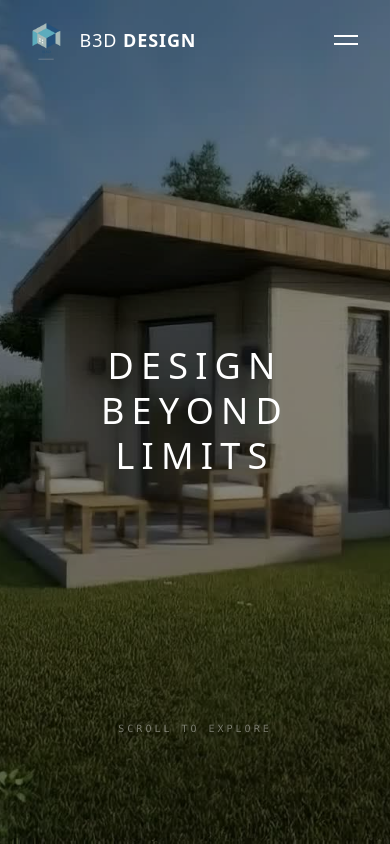
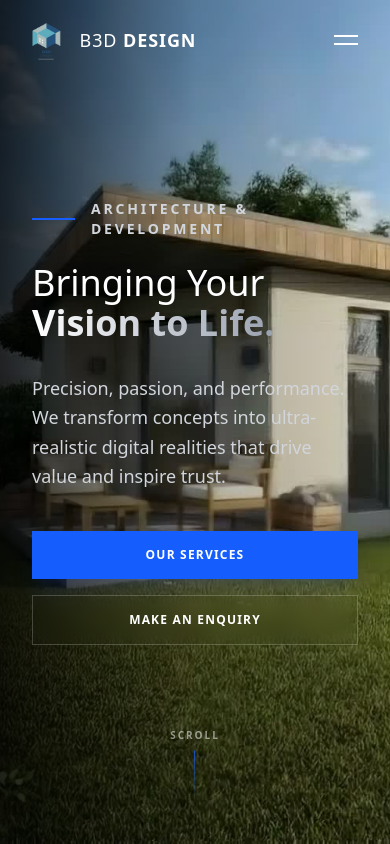
Before and after one commit to Muchona/b3d-designs, a React (Vite) app: page / in a window 390 px wide. Shown: the top 844 px of the page. Built offline with nearby package versions, Linux system fonts and the light colour scheme.

Commit message:
Fix mobile crash, improve scrollytelling performance with Canvas, and update content

```diff
--- a/package.json
+++ b/package.json
@@ -2,11 +2,11 @@
   "name": "b3d-designs",
   "private": true,
   "version": "0.0.0",
-  "homepage": "https://b3ddesigns.ie",
+  "homepage": "https://Muchona.github.io/b3d-designs",
   "type": "module",
   "scripts": {
     "dev": "vite",
-    "build": "tsc -b && vite build && node -e \"require('fs').copyFileSync('dist/index.html', 'dist/404.html'); require('fs').writeFileSync('dist/.nojekyll', '')\"",
+    "build": "tsc -b && vite build",
     "lint": "eslint .",
     "preview": "vite preview",
     "predeploy": "npm run build",
--- a/src/components/About.tsx
+++ b/src/components/About.tsx
@@ -1,6 +1,6 @@
 import { useRef } from 'react';
 import { Link } from 'react-router-dom';
-import { motion, useScroll, useTransform, MotionValue } from 'framer-motion';
+import { motion, useScroll, useTransform } from 'framer-motion';
 
 const cultureValues = [
     {
@@ -25,76 +25,8 @@ const cultureValues = [
     }
 ];
 
-interface CultureItemProps {
-    item: typeof cultureValues[0];
-    index: number;
-    scrollYProgress: MotionValue<number>;
-}
-
-function CultureBackgroundItem({ item, index, scrollYProgress }: CultureItemProps) {
-    const rangeStart = index * 0.25;
-    const rangeEnd = rangeStart + 0.25;
-    const opacity = useTransform(scrollYProgress,
-        [rangeStart, rangeStart + 0.05, rangeEnd - 0.05, rangeEnd],
-        [0, 1, 1, 0]
-    );
-
-    return (
-        <motion.div
-            key={`bg-${index}`}
-            style={{ opacity }}
-            className="absolute inset-0"
-        >
-            <img
-                src={item.image}
-                alt={item.title}
-                className="w-full h-full object-cover"
-                style={{ opacity: 0.5 }}
-            />
-            <div className="absolute inset-0 bg-black/60" />
-        </motion.div>
-    );
-}
-
-function CultureCard({ item, index, scrollYProgress }: CultureItemProps) {
-    const rangeStart = index * 0.25;
-    const rangeEnd = rangeStart + 0.25;
-
-    const opacity = useTransform(scrollYProgress,
-        [rangeStart, rangeStart + 0.05, rangeEnd - 0.05, rangeEnd],
-        [0, 1, 1, 0]
-    );
-    const y = useTransform(scrollYProgress,
-        [rangeStart, rangeStart + 0.1, rangeEnd],
-        [50, 0, -50]
-    );
-
-    return (
-        <motion.div
-            style={{ opacity, y }}
-            className="absolute inset-0 flex items-center justify-center p-6 md:p-20 pointer-events-none"
-        >
-            <div className="max-w-xl pointer-events-auto">
-                <span className="block font-mono text-6xl md:text-8xl text-white/10 font-bold mb-[-2rem] md:mb-[-3rem] select-none">
-                    0{index + 1}
-                </span>
-
-                <div className="relative ml-4 md:ml-8">
-                    <h3 className="text-5xl md:text-7xl font-display font-bold mb-8 text-white tracking-tight leading-none drop-shadow-md">
-                        {item.title}
-                    </h3>
-                    <div className="h-1 w-24 bg-bureau-blue mb-8"></div>
-                    <p className="text-gray-100 text-lg md:text-2xl leading-relaxed font-light drop-shadow-sm">
-                        {item.text}
-                    </p>
-                </div>
-            </div>
-        </motion.div>
-    );
-}
-
 export default function About() {
-    const containerRef = useRef<HTMLDivElement>(null);
+    const containerRef = useRef(null);
     const { scrollYProgress } = useScroll({
         target: containerRef,
         offset: ["start start", "end end"]
@@ -200,14 +132,32 @@ export default function About() {
 
                     {/* Background Image Layer */}
                     <div className="absolute inset-0 z-0">
-                        {cultureValues.map((item, index) => (
-                            <CultureBackgroundItem
-                                key={`bg-${index}`}
-                                item={item}
-                                index={index}
-                                scrollYProgress={scrollYProgress}
-                            />
-                        ))}
+                        {cultureValues.map((item, index) => {
+                            const rangeStart = index * 0.25;
+                            const rangeEnd = rangeStart + 0.25;
+                            const opacity = useTransform(scrollYProgress,
+                                [rangeStart, rangeStart + 0.05, rangeEnd - 0.05, rangeEnd],
+                                [0, 1, 1, 0]
+                            );
+
+                            return (
+                                <motion.div
+                                    key={`bg-${index}`}
+                                    style={{ opacity }}
+                                    className="absolute inset-0"
+                                >
+                                    {/* Image with very low opacity to barely show texture */}
+                                    <img
+                                        src={item.image}
+                                        alt={item.title}
+                                        className="w-full h-full object-cover"
+                                        style={{ opacity: 0.5 }}
+                                    />
+                                    {/* Heavy Overlay to darken it further */}
+                                    <div className="absolute inset-0 bg-black/60" />
+                                </motion.div>
+                            )
+                        })}
                     </div>
 
                     {/* Content Layer */}
@@ -228,14 +178,45 @@ export default function About() {
 
                         {/* Right Panel - Scrolling Cards */}
                         <div className="w-full md:w-2/3 relative flex-1 flex items-center justify-center p-6 md:p-20 overflow-hidden z-10">
-                            {cultureValues.map((item, index) => (
-                                <CultureCard
-                                    key={index}
-                                    item={item}
-                                    index={index}
-                                    scrollYProgress={scrollYProgress}
-                                />
-                            ))}
+                            {cultureValues.map((item, index) => {
+                                // Calculate opacity/y-position based on scroll progress
+                                const rangeStart = index * 0.25;
+                                const rangeEnd = rangeStart + 0.25;
+
+                                const opacity = useTransform(scrollYProgress,
+                                    [rangeStart, rangeStart + 0.05, rangeEnd - 0.05, rangeEnd],
+                                    [0, 1, 1, 0]
+                                );
+                                const y = useTransform(scrollYProgress,
+                                    [rangeStart, rangeStart + 0.1, rangeEnd],
+                                    [50, 0, -50]
+                                );
+
+                                return (
+                                    <motion.div
+                                        key={index}
+                                        style={{ opacity, y }}
+                                        className="absolute inset-0 flex items-center justify-center p-6 md:p-20 pointer-events-none"
+                                    >
+                                        <div className="max-w-xl pointer-events-auto">
+                                            {/* Numeric Indicator */}
+                                            <span className="block font-mono text-6xl md:text-8xl text-white/10 font-bold mb-[-2rem] md:mb-[-3rem] select-none">
+                                                0{index + 1}
+                                            </span>
+
+                                            <div className="relative ml-4 md:ml-8">
+                                                <h3 className="text-5xl md:text-7xl font-display font-bold mb-8 text-white tracking-tight leading-none drop-shadow-md">
+                                                    {item.title}
+                                                </h3>
+                                                <div className="h-1 w-24 bg-bureau-blue mb-8"></div>
+                                                <p className="text-gray-100 text-lg md:text-2xl leading-relaxed font-light drop-shadow-sm">
+                                                    {item.text}
+                                                </p>
+                                            </div>
+                                        </div>
+                                    </motion.div>
+                                );
+                            })}
                         </div>
                     </div>
                 </div>
--- a/src/components/Hero.tsx
+++ b/src/components/Hero.tsx
@@ -13,7 +13,7 @@ const images = import.meta.glob('../assets/scrollytelling/*.jpg', { eager: true,
 // Sort images by filename to ensure correct sequence
 const scrollyImages = Object.entries(images)
     .sort(([a], [b]) => a.localeCompare(b))
-    .map(([, url]) => url as string);
+    .map(([_, url]) => url as string);
 
 export default function Hero() {
     const [isEnquiryOpen, setIsEnquiryOpen] = useState(false);
@@ -44,8 +44,6 @@ export default function Hero() {
                 if (loadedCount === totalImages) {
                     imageObjects.current = loadedImages;
                     setImagesLoaded(true);
-                    // Draw first frame immediately
-                    renderFrame(0);
                 }
             };
             // Maintain order
@@ -57,173 +55,165 @@ export default function Hero() {
         };
     }, []);
 
+    // 2. Setup Canvas & Animation
+    useLayoutEffect(() => {
+        if (!imagesLoaded || !canvasRef.current || imageObjects.current.length === 0) return;
 
-    // 2. Rendering Function
+        const canvas = canvasRef.current;
+        const ctx = canvas.getContext('2d');
+        if (!ctx) return;
+
+        // Initial render helper
         const renderFrame = (index: number) => {
-        const canvas = canvasRef.current;
-        const ctx = canvas?.getContext('2d');
             const img = imageObjects.current[index];
+            if (!img) return;
 
-        if (canvas && ctx && img) {
-            // Draw image to fill canvas (cover style)
-            const hRatio = canvas.width / img.width;
-            const vRatio = canvas.height / img.height;
-            const ratio = Math.max(hRatio, vRatio);
-            const centerShift_x = (canvas.width - img.width * ratio) / 2;
-            const centerShift_y = (canvas.height - img.height * ratio) / 2;
+            // Cover logic (contain/cover emulation for canvas)
+            const w = canvas.width;
+            const h = canvas.height;
+            const imgW = img.naturalWidth;
+            const imgH = img.naturalHeight;
+            const aspect = w / h;
+            const imgAspect = imgW / imgH;
 
-            ctx.clearRect(0, 0, canvas.width, canvas.height);
-            ctx.drawImage(img, 0, 0, img.width, img.height,
-                centerShift_x, centerShift_y, img.width * ratio, img.height * ratio);
+            let drawW, drawH, drawX, drawY;
+
+            if (imgAspect > aspect) {
+                // Image is wider than canvas
+                drawH = h;
+                drawW = h * imgAspect;
+                drawX = (w - drawW) / 2;
+                drawY = 0;
+            } else {
+                // Image is taller than canvas
+                drawW = w;
+                drawH = w / imgAspect;
+                drawX = 0;
+                drawY = (h - drawH) / 2;
             }
+
+            ctx.clearRect(0, 0, w, h);
+            ctx.drawImage(img, drawX, drawY, drawW, drawH);
         };
 
-    // 3. Animation Logic
-    useLayoutEffect(() => {
-        if (!imagesLoaded) return;
+        // Resize handler
+        const handleResize = () => {
+            canvas.width = window.innerWidth;
+            canvas.height = window.innerHeight;
+            // Re-render current frame if needed (simplification: render first frame or current generic)
+            // Ideally we tracked the current frame index, but GSAP controls that.
+            // GSAP will re-render on scroll update anyway.
+        };
 
-        const ctx = gsap.context(() => {
-            const totalFrames = scrollyImages.length - 1;
-            const airpods = { frame: 0 };
+        // Set initial size
+        handleResize();
+        window.addEventListener('resize', handleResize);
 
-            gsap.to(airpods, {
-                frame: totalFrames,
-                snap: "frame",
+        // GSAP Context
+        const gsapCtx = gsap.context(() => {
+            const frames = { current: 0 };
+
+            // Initial draw
+            renderFrame(0);
+
+            // Timeline
+            gsap.to(frames, {
+                current: imageObjects.current.length - 1,
+                snap: "current", // Snap to integer frames
                 ease: "none",
                 scrollTrigger: {
                     trigger: containerRef.current,
                     start: "top top",
-                    end: "bottom bottom",
-                    scrub: 0.5,
+                    end: "+=500%", // Longer scroll for smoother playback
+                    scrub: 0.1, // Very responsive scrub
+                    pin: true,
+                    // onUpdate: (self) => renderFrame(Math.round(frames.current)) // Managed by tween update
                 },
-                onUpdate: () => renderFrame(airpods.frame)
+                onUpdate: () => {
+                    renderFrame(Math.round(frames.current));
+                }
             });
-        }, containerRef);
+        });
 
-        return () => ctx.revert();
-    }, [imagesLoaded]);
-
-    // Handle Resize
-    useEffect(() => {
-        const handleResize = () => {
-            const canvas = canvasRef.current;
-            if (canvas) {
-                canvas.width = window.innerWidth;
-                canvas.height = window.innerHeight;
-                if (imagesLoaded) renderFrame(0);
-            }
+        return () => {
+            window.removeEventListener('resize', handleResize);
+            gsapCtx.revert();
         };
-
-        window.addEventListener('resize', handleResize);
-        handleResize(); // Initial call
-
-        return () => window.removeEventListener('resize', handleResize);
     }, [imagesLoaded]);
 
     return (
-        <>
-            <section ref={containerRef} className="relative h-[800vh] bg-black">
-                {/* Fixed Canvas Container */}
-                <div className="sticky top-0 left-0 w-full h-screen overflow-hidden">
+        <section ref={containerRef} className="relative bg-black w-full overflow-hidden h-screen">
+            {/* 1. Canvas Layer (The "Video") */}
             <canvas
                 ref={canvasRef}
-                        className="w-full h-full object-cover transition-opacity duration-1000"
-                        style={{ opacity: imagesLoaded ? 1 : 0 }}
+                className="absolute inset-0 w-full h-full object-cover z-0 block"
             />
 
-                    {/* Dark Overlay */}
-                    <div className="absolute inset-0 bg-black/40" />
+            {/* 2. Loading State */}
+            {!imagesLoaded && (
+                <div className="absolute inset-0 flex items-center justify-center bg-black z-10">
+                    <div className="flex flex-col items-center gap-4">
+                        <div className="w-12 h-12 border-2 border-blue-600 border-t-transparent rounded-full animate-spin"></div>
+                        <span className="text-white/40 font-mono text-[10px] uppercase tracking-widest">Loading Experience...</span>
+                    </div>
+                </div>
+            )}
 
-                    {/* Non-scrolling Overlay Content (if needed) */}
-                    <div className="absolute inset-0 flex flex-col items-center justify-center text-center px-6 pointer-events-none">
+            {/* 3. Gradient Overlay (Cinematic look) */}
+            <div className="absolute inset-0 bg-gradient-to-r from-black/80 via-black/20 to-transparent z-10 pointer-events-none" />
+
+            {/* 4. Content */}
+            <div className="relative z-20 h-full flex flex-col justify-center px-8 md:px-24 max-w-7xl mx-auto pointer-events-none">
                 <motion.div
-                            initial={{ opacity: 0, y: 30 }}
-                            animate={{ opacity: 1, y: 0 }}
-                            transition={{ duration: 1, ease: "easeOut" }}
-                            className="z-10"
+                    initial={{ opacity: 0, x: -50 }}
+                    animate={{ opacity: 1, x: 0 }}
+                    transition={{ duration: 1.2, ease: "easeOut" }}
+                    className="max-w-3xl pointer-events-auto"
                 >
-                            <h1 className="text-4xl md:text-7xl lg:text-8xl font-display font-medium text-white mb-6 uppercase tracking-[0.2em] leading-tight">
-                                Design <br /> Beyond <br /> Limits
-                            </h1>
-                        </motion.div>
+                    <div className="flex items-center gap-4 mb-6">
+                        <div className="h-[2px] w-12 bg-blue-600"></div>
+                        <span className="text-gray-300 font-sans tracking-[0.2em] text-sm uppercase font-bold">
+                            Architecture & Development
+                        </span>
                     </div>
 
-                    {/* Scroll Indicator */}
-                    <motion.div
-                        initial={{ opacity: 0 }}
-                        animate={{ opacity: 1 }}
-                        transition={{ delay: 1, duration: 1 }}
-                        className="absolute bottom-12 left-1/2 -translate-x-1/2 flex flex-col items-center gap-3"
-                    >
-                        <span className="text-[10px] uppercase tracking-[0.3em] text-white/40 font-mono">Scroll to explore</span>
-                        <div className="w-[1px] h-12 bg-gradient-to-b from-bureau-blue to-transparent" />
-                    </motion.div>
-                </div>
+                    <h1 className="text-4xl md:text-7xl font-display font-medium text-white leading-[1.1] mb-8">
+                        Bringing Your <br />
+                        <span className="font-bold text-transparent bg-clip-text bg-gradient-to-r from-white to-gray-400">Vision to Life.</span>
+                    </h1>
 
-                {/* Floating Content Blocks that scroll over the canvas */}
-                <div className="relative z-20 container mx-auto px-6 pointer-events-none">
-                    {/* First Block - Dublin Based */}
-                    <div className="h-screen flex items-center justify-start py-20 pointer-events-none">
-                        <motion.div
-                            initial={{ opacity: 0, x: -50 }}
-                            whileInView={{ opacity: 1, x: 0 }}
-                            viewport={{ margin: "-20%" }}
-                            className="max-w-xl bg-black/40 backdrop-blur-md p-8 md:p-12 border border-white/10 rounded-2xl pointer-events-auto"
-                        >
-                            <span className="text-bureau-blue font-mono text-xs tracking-widest uppercase mb-4 block">Dublin Based</span>
-                            <h2 className="text-3xl md:text-5xl font-display font-medium text-white mb-6 leading-tight">
-                                High Performance <br /> Design Engineering
-                            </h2>
-                            <p className="text-gray-300 text-lg leading-relaxed mb-8">
-                                Specializing in 3D architecture, interior design, and immersive VR experiences.
+                    <p className="text-lg md:text-xl text-gray-300 font-light mb-10 max-w-xl leading-relaxed">
+                        Precision, passion, and performance. We transform concepts into ultra-realistic digital realities that drive value and inspire trust.
                     </p>
-                            <Link to="/about" className="inline-flex items-center text-white text-sm uppercase tracking-widest gap-4 group">
-                                <span className="w-8 h-[1px] bg-white group-hover:w-12 transition-all" />
-                                Our Story
+
+                    <div className="flex flex-col md:flex-row gap-4">
+                        <Link to="/#services" className="px-8 py-4 bg-blue-600 text-center text-white font-bold tracking-widest uppercase text-xs hover:bg-blue-700 transition-all hover:scale-105 shadow-xl shadow-blue-900/20">
+                            Our Services
                         </Link>
-                        </motion.div>
-                    </div>
-
-                    {/* Second Block - Center Image View */}
-                    <div className="h-[200vh]" /> {/* Gap */}
-
-                    {/* Third Block - Interactive 3D */}
-                    <div className="h-screen flex items-center justify-end py-20 pointer-events-none">
-                        <motion.div
-                            initial={{ opacity: 0, x: 50 }}
-                            whileInView={{ opacity: 1, x: 0 }}
-                            viewport={{ margin: "-20%" }}
-                            className="max-w-xl bg-black/40 backdrop-blur-md p-8 md:p-12 border border-white/10 rounded-2xl pointer-events-auto"
-                        >
-                            <span className="text-bureau-blue font-mono text-xs tracking-widest uppercase mb-4 block">Architecture</span>
-                            <h2 className="text-3xl md:text-5xl font-display font-medium text-white mb-6 leading-tight">
-                                Immersive <br /> Living Spaces
-                            </h2>
-                            <p className="text-gray-300 text-lg leading-relaxed mb-10">
-                                We transform architectural concepts into high-fidelity visual narratives.
-                            </p>
-                            <div className="flex flex-wrap gap-4">
                         <button
                             onClick={() => setIsEnquiryOpen(true)}
-                                    className="bg-bureau-blue text-white px-8 py-4 rounded-full font-bold uppercase tracking-widest text-xs hover:bg-white hover:text-black transition-all"
+                            className="px-8 py-4 border border-white/20 text-white font-bold tracking-widest uppercase text-xs hover:bg-white hover:text-black transition-all hover:scale-105 backdrop-blur-sm"
                         >
-                                    Get a Quote
+                            Make an Enquiry
                         </button>
-                                <Link
-                                    to="/exterior"
-                                    className="border border-white/20 text-white px-8 py-4 rounded-full font-bold uppercase tracking-widest text-xs hover:bg-white/10 transition-all"
-                                >
-                                    View Projects
-                                </Link>
                     </div>
                 </motion.div>
             </div>
 
-                    <div className="h-[200vh]" /> {/* Gap to finish scroll */}
-                </div>
+            {/* 5. Scroll Indicator */}
+            <motion.div
+                initial={{ opacity: 0, y: 20 }}
+                animate={{ opacity: 1, y: 0 }}
+                transition={{ delay: 1.5, duration: 1, repeat: Infinity, repeatType: "reverse" }}
+                className="absolute bottom-12 left-1/2 -translate-x-1/2 z-20 flex flex-col items-center gap-2 cursor-pointer pointer-events-auto"
+                onClick={() => window.scrollTo({ top: window.innerHeight * 1.5, behavior: 'smooth' })}
+            >
+                <span className="text-white/60 text-[10px] font-bold tracking-[0.2em] uppercase">Scroll</span>
+                <div className="w-[1px] h-12 bg-gradient-to-b from-blue-600 to-transparent"></div>
+            </motion.div>
+
+            {/* Modal */}
+            <EnquiryModal isOpen={isEnquiryOpen} onClose={() => setIsEnquiryOpen(false)} />
         </section>
-
-            <EnquiryModal isOpen={isEnquiryOpen} onClose={() => setIsEnquiryOpen(false)} />
-        </>
     );
 }
--- a/vite.config.ts
+++ b/vite.config.ts
@@ -4,9 +4,9 @@ import tailwindcss from '@tailwindcss/vite'
 
 // https://vite.dev/config/
 export default defineConfig({
-  base: './',
   plugins: [
     react(),
     tailwindcss(),
   ],
+  base: '/b3d-designs/',
 })
```
Also changed, not shown: src/main.tsx (+3 -5 lines), index.html (indentation only), vercel.json (deleted), 1 other file (tests, documents, lock files or other folders). Lines whose indentation alone changed are shown as unchanged.
